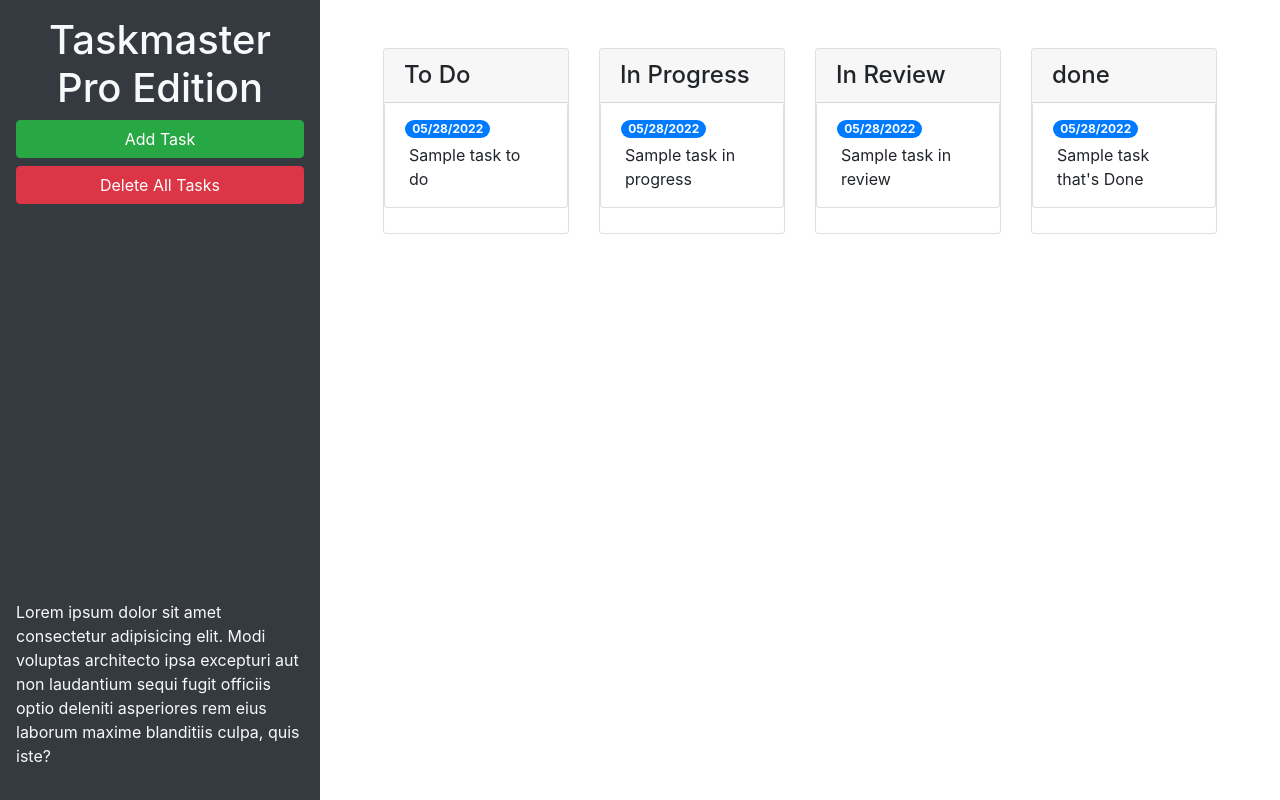
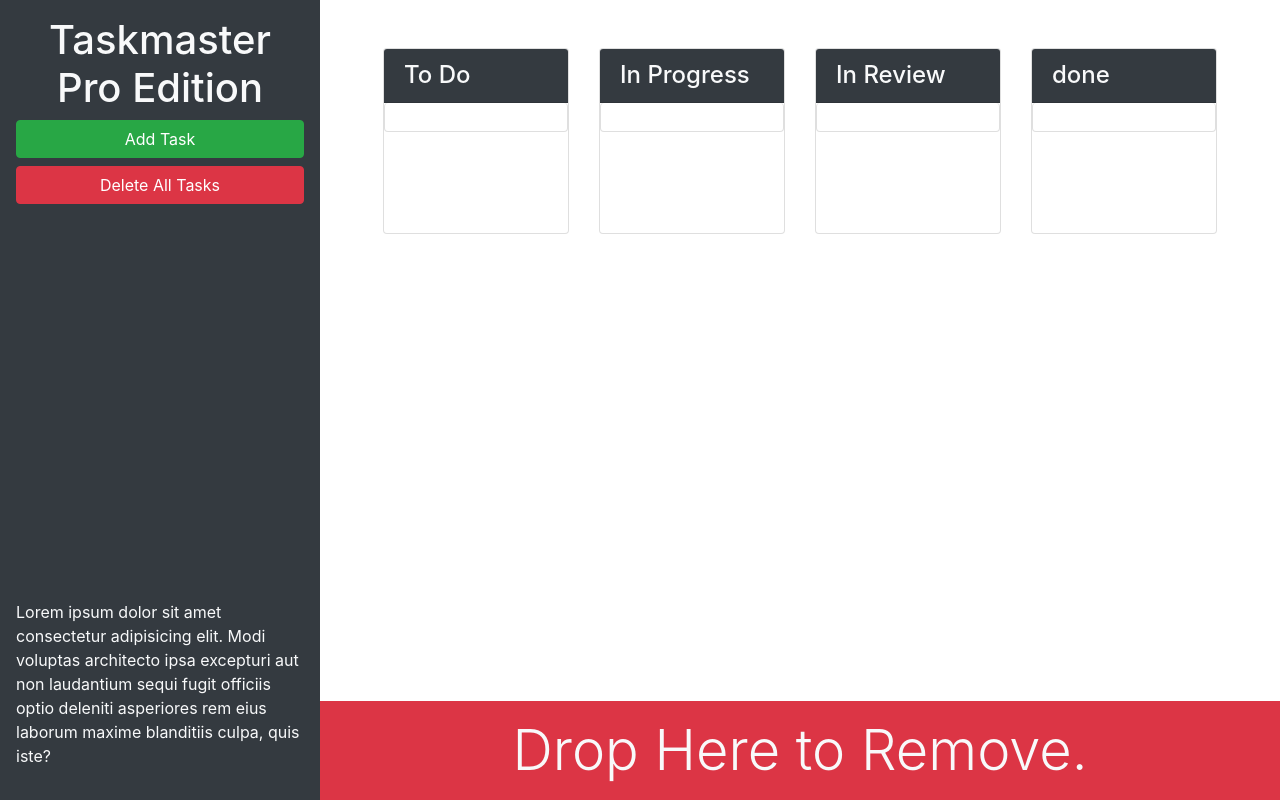
Before and after one commit to Raenique27/taskmaster-pro, a plain HTML site: page index.html in a window 1280 px wide. Drawn offline with nearby package versions, Linux system fonts and the light colour scheme.

Commit message:
added columns and updated UI components

```diff
--- a/index.html
+++ b/index.html
@@ -13,26 +13,26 @@
 <body>
 
   <div class="row min-vh-100 no-gutters">
-    <header class="col-12 col-lg-3 bg-dark text-light d-flex flex-column p-4 p-lg-3">
+    <header class="col-12 col-lg-3 bg-dark text-light sticky-top d-flex flex-column p-4 p-lg-3">
       <h1 class="text-center">Taskmaster Pro Edition</h1>
       <button id="create-task" class="btn btn-block btn-success" data-toggle="modal" data-target="#task-form-modal">Add
         Task</button>
       <button id="remove-tasks" class="btn btn-block btn-danger">Delete All Tasks</button>
-      <p class="mt-auto">Lorem ipsum dolor sit amet consectetur adipisicing elit. Modi voluptas architecto ipsa
+      <p class="mt-auto d-none d-lg-block">Lorem ipsum dolor sit amet consectetur adipisicing elit. Modi voluptas architecto ipsa
         excepturi aut non
         laudantium sequi fugit officiis optio deleniti asperiores rem eius laborum maxime blanditiis culpa, quis iste?
       </p>
     </header>
-    <main class="col-12 col-lg-9">
+    <main class="col-12 col-lg-9 d-flex flex-column">
       <div class="m-5 row justify-content-around">
         <!-- todo start -->
         <div class="col-12 col-md-6 col-xl-3 md-3">
           <div class="card">
-            <h4 class="card-header">To Do</h4>
+            <h4 class="card-header bg-dark text-light">To Do</h4>
             <ul id="list-toDo" class="list-group">
               <li class="list-group-item">
-                <span class="badge badge-primary badge-pill">05/28/2022</span>
-                <p class="m-1">Sample task to do</p>
+                <span class="badge badge-primary badge-pill"></span>
+                <p class="m-1"></p>
               </li>
             </ul>
           </div>
@@ -41,11 +41,11 @@
         <!-- in progress start -->
         <div class="col-12 col-md-6 col-xl-3 md-3">
           <div class="card">
-            <h4 class="card-header">In Progress</h2>
+            <h4 class="card-header bg-dark text-light">In Progress</h2>
               <ul id="list-inProgress" class="list-group">
                 <li class="list-group-item">
-                  <span class="badge badge-primary badge-pill">05/28/2022</span>
-                  <p class="m-1">Sample task in progress</p>
+                  <span class="badge badge-primary badge-pill"></span>
+                  <p class="m-1"></p>
                 </li>
               </ul>
           </div>
@@ -54,11 +54,11 @@
         <!-- in review start-->
         <div class="col-12 col-md-6 col-xl-3 md-3">
           <div class="card">
-            <h4 class="card-header">In Review</h2>
+            <h4 class="card-header bg-dark text-light">In Review</h2>
               <ul id="list-review" class="list-group">
                 <li class="list-group-item">
-                  <span class="badge badge-primary badge-pill">05/28/2022</span>
-                  <p class="m-1">Sample task in review</p>
+                  <span class="badge badge-primary badge-pill"></span>
+                  <p class="m-1"></p>
                 </li>
               </ul>
           </div>
@@ -67,16 +67,21 @@
         <!-- done start -->
         <div class="col-12 col-md-6 col-xl-3 md-3">
           <div class="card">
-            <h4 class="card-header">done</h2>
+            <h4 class="card-header bg-dark text-light">done</h2>
               <ul id="list-done" class="list-group">
                 <li class="list-group-item">
-                  <span class="badge badge-primary badge-pill">05/28/2022</span>
-                  <p class="m-1">Sample task that's Done</p>
+                  <span class="badge badge-primary badge-pill"></span>
+                  <p class="m-1"></p>
                 </li>
               </ul>
           </div>
         </div>
         <!-- done end -->
+      </div>
+      <div id="trash" class="mt-auto">
+        <div class="w-100 bg-danger p-3 text-center text-light display-4">
+          Drop Here to Remove.
+        </div>
       </div>
     </main>
   </div>
```
